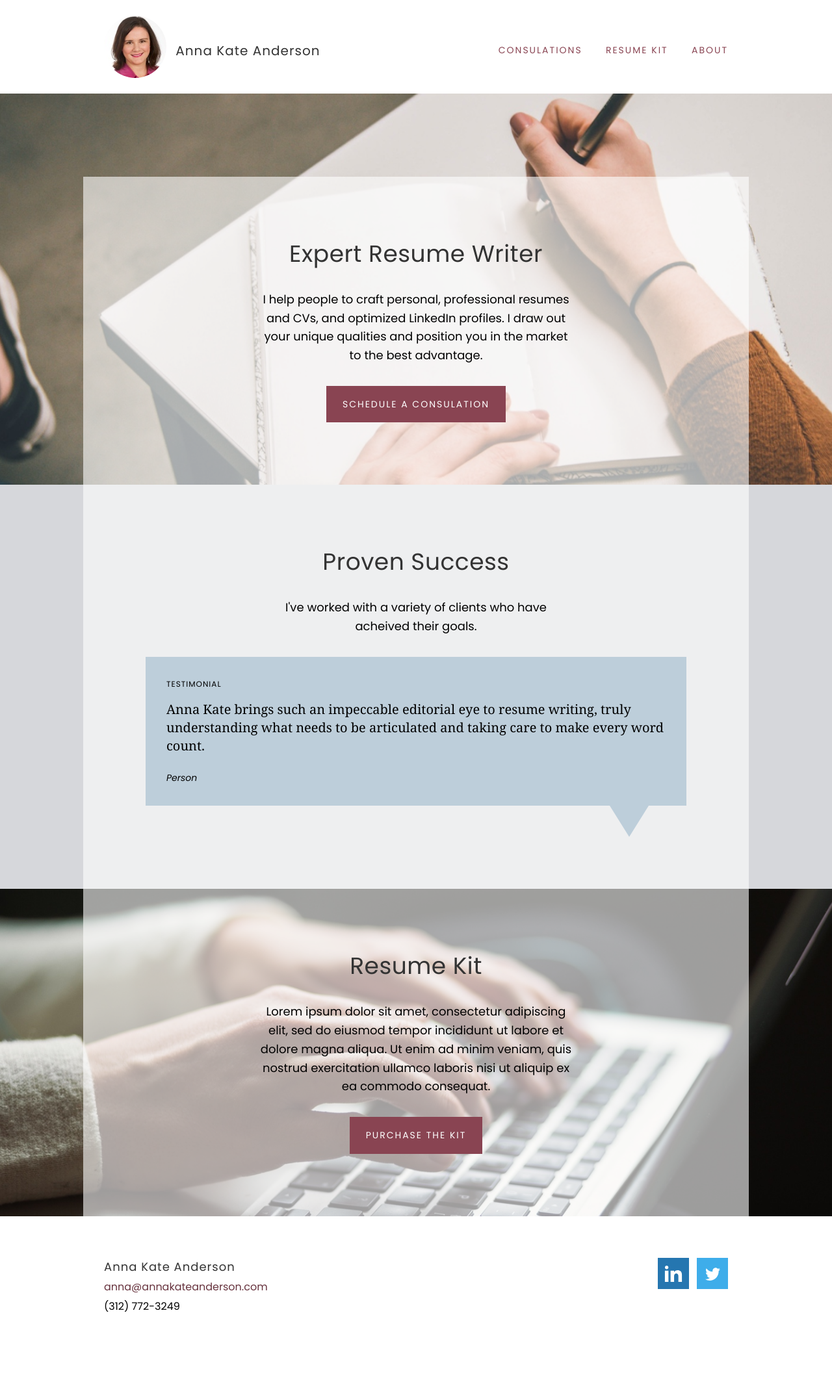
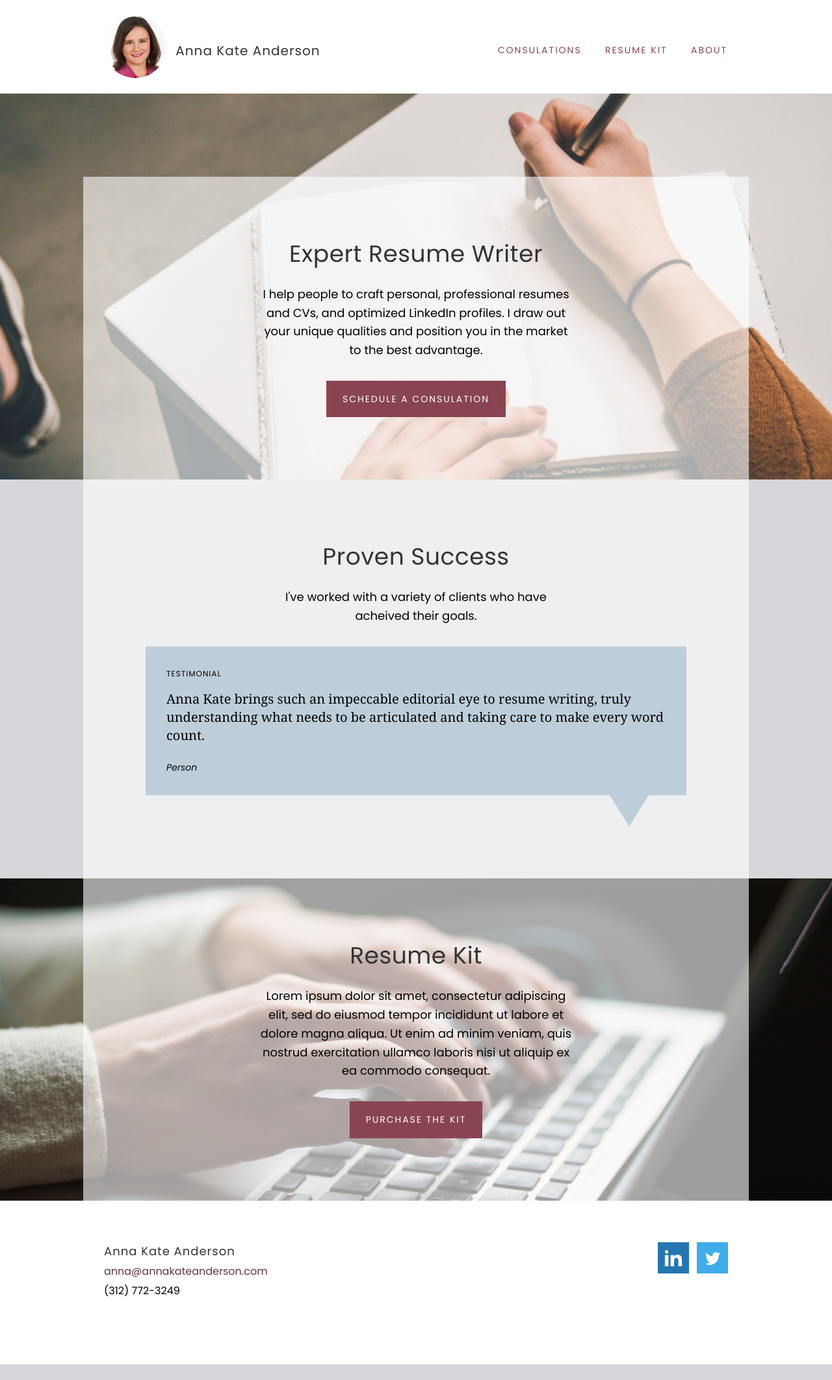
Before and after one commit to brodieaustin/annakateanderson-prototype, a Jekyll site: the page built from index.html, in a window 1280 px wide. Shown: the whole page at 65% size. Built offline with Jekyll 4.4.1, drawn with Linux system fonts in a browser that asks for light colours; after the commit the page ends 2100 px from its top, so only the background shows below that.

Commit message:
more responsive tweaks

```diff
--- a/assets/css/styles.css
+++ b/assets/css/styles.css
@@ -523,6 +523,7 @@ hr {
 
 .brand {
   display: block;
+  max-width: 80%;
   font-size: 1.25rem;
   letter-spacing: 1px;
   color: #333; }
@@ -553,12 +554,13 @@ hr {
 
 .site-nav {
   position: fixed;
-  top: 8.625rem;
+  top: 0;
   left: 0;
-  width: 100%;
+  width: 80%;
   height: 100%;
-  padding: 4rem 0 1rem;
+  padding: 6rem 0 1rem;
   background-color: #f5f5f5;
+  border-right: 1px solid #e8e8e8;
   z-index: 999;
   transform: translateX(-100%);
   transition: transform .2s linear; }
@@ -623,7 +625,8 @@ hr {
   font-size: .875rem;
   cursor: pointer;
   transition: opacity .1s linear;
-  transform: rotate(45deg); }
+  transform: rotate(45deg);
+  z-index: 5000; }
   @media screen and (min-width: 850px) {
     .site-nav-control {
       display: none; } }
@@ -709,12 +712,12 @@ hr {
       font-size: 2.25rem; } }
 
 .homepage-section-text {
-  max-width: 80%;
-  margin: 2rem auto;
-  font-size: 1.125rem; }
+  margin: 1.5rem auto 2rem;
+  font-size: 1rem; }
   @media screen and (min-width: 850px) {
     .homepage-section-text {
-      max-width: 50%; } }
+      max-width: 50%;
+      font-size: 1.125rem; } }
 
 .overview-section {
   background: url("../img/neonbrand-618322-unsplash-cropped.jpg") no-repeat center center;
--- a/src/scss/_brand.scss
+++ b/src/scss/_brand.scss
@@ -1,5 +1,6 @@
 .brand{
   display: block;
+  max-width: 80%;
   font-size: 1.25rem;
   letter-spacing: 1px;
   color: $font-color;
--- a/src/scss/_homepage.scss
+++ b/src/scss/_homepage.scss
@@ -23,12 +23,12 @@
 }
 
 .homepage-section-text{
-  max-width: 80%;
-  margin: 2rem auto;
-  font-size: 1.125rem;
+  margin: 1.5rem auto 2rem;
+  font-size: 1rem;
 
   @media screen and (#{$bp-larger-than-tablet}){
     max-width: 50%;
+    font-size: 1.125rem;
   }
 }
 
```
Also changed, not shown: src/scss/_nav.scss (+5 -3 lines).
